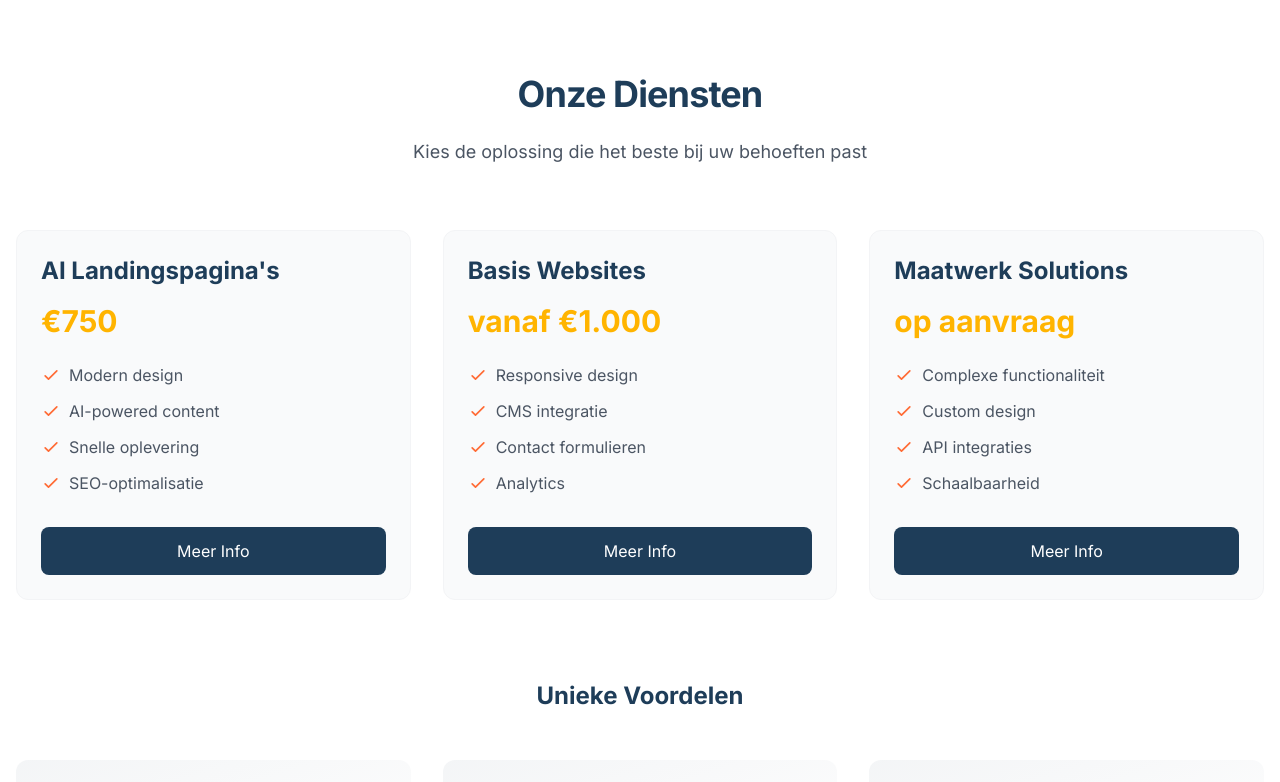
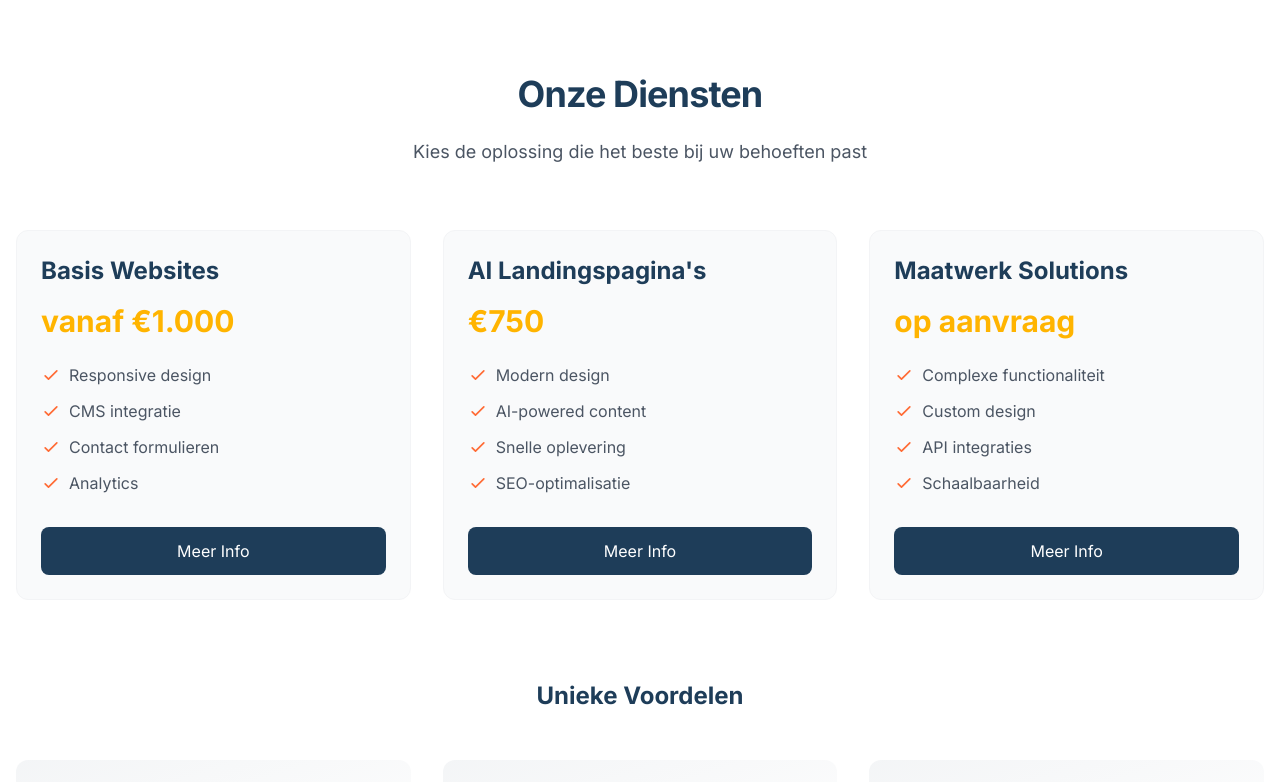
Before and after one commit to rpnsnoeren/SitePrime, a Next.js app: page / in a window 1280 px wide. Shown: the part 630-1412 px from the top of the page. Built offline with nearby package versions, Linux system fonts and the light colour scheme.

Commit message:
feat: Draai services en benefits blokken om voor betere gebruikerservaring

```diff
--- a/src/app/components/sections/Services.tsx
+++ b/src/app/components/sections/Services.tsx
@@ -3,6 +3,16 @@ import type { FC } from 'react'
 
 const Services: FC = () => {
   const services = [
+    {
+      title: 'Basis Websites',
+      price: 'vanaf €1.000',
+      features: [
+        'Responsive design',
+        'CMS integratie',
+        'Contact formulieren',
+        'Analytics'
+      ]
+    },
     {
       title: 'AI Landingspagina\'s',
       price: '€750',
@@ -11,16 +21,6 @@ const Services: FC = () => {
         'AI-powered content',
         'Snelle oplevering',
         'SEO-optimalisatie'
-      ]
-    },
-    {
-      title: 'Basis Websites',
-      price: 'vanaf €1.000',
-      features: [
-        'Responsive design',
-        'CMS integratie',
-        'Contact formulieren',
-        'Analytics'
       ]
     },
     {
```
